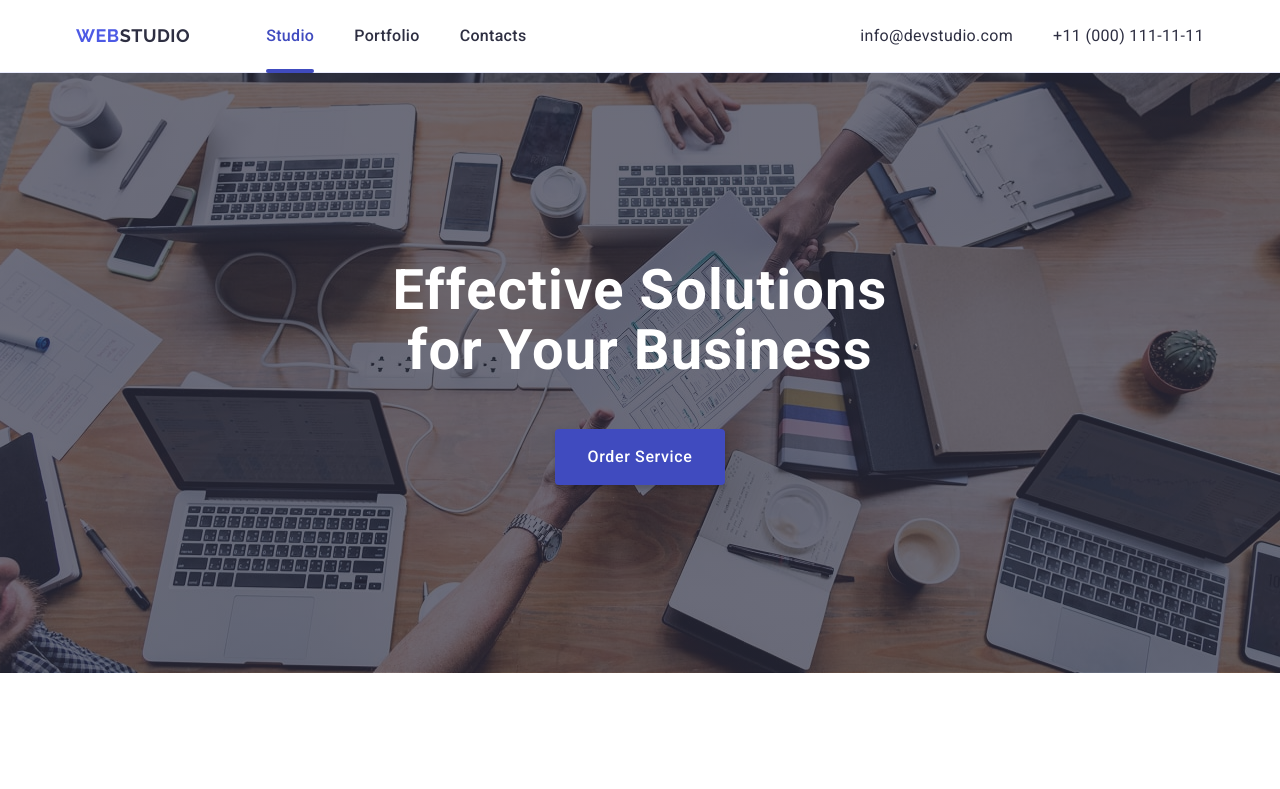
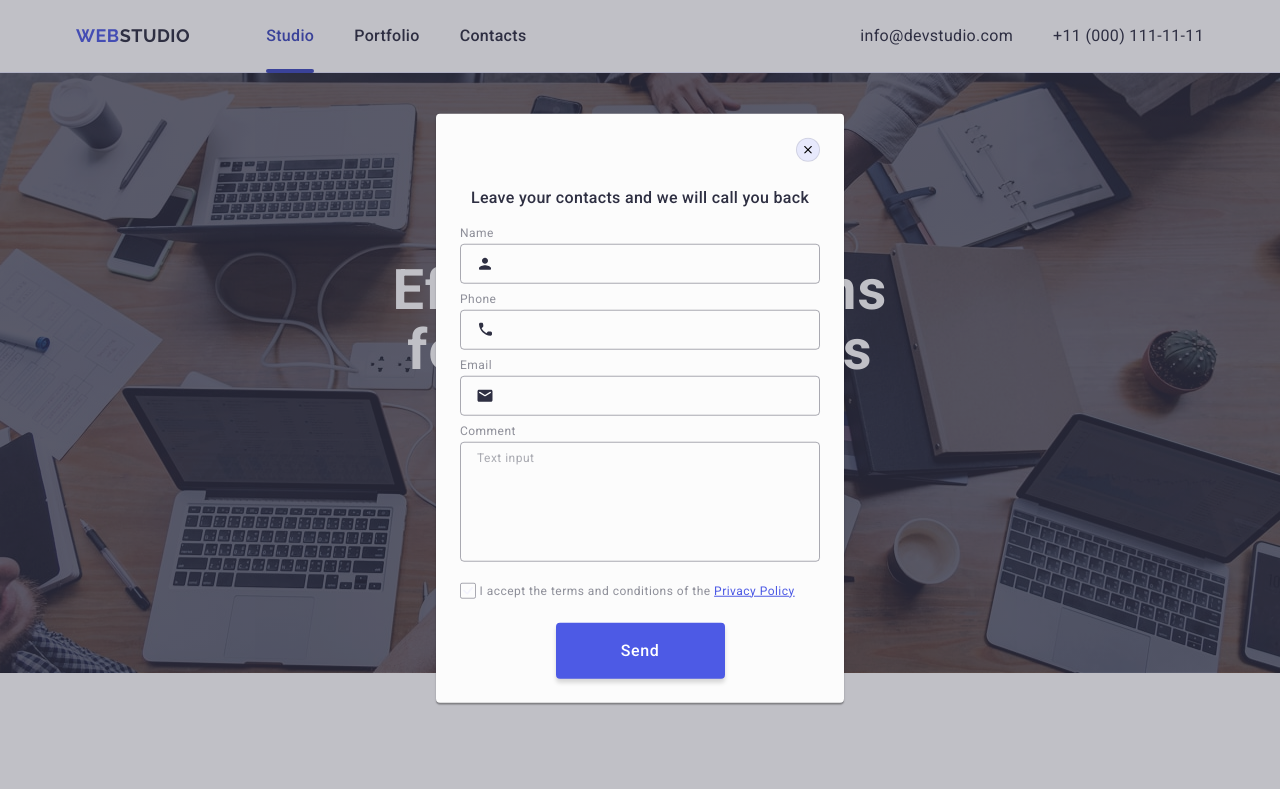
Before and after one commit to Vadimeks/goit-markup-hw-06, a plain HTML site: page index.html in a window 1280 px wide. Both pictures are taken after a click on the button "Order Service". Shown: the top 789 px of the page. Drawn offline with nearby package versions, Linux system fonts and the light colour scheme.

Commit message:
add modal window

```diff
--- a/css/styles-old.css
+++ b/css/styles-old.css
@@ -1,4 +1,3 @@
-/* /*--------------------------------- Modal window *----------------------------/ */
 .backdrop {
   width: 100%;
   height: 100%;
--- a/css/styles.css
+++ b/css/styles.css
@@ -372,7 +372,7 @@ button {
       rgba(46, 47, 66, 0.7),
       rgba(46, 47, 66, 0.7)
     ),
-    url(../images/hero-img/Dark-bg-mob-min.jpg);
+    url(../images/hero-img/dark-bg-desc-min.jpg);
   background-repeat: no-repeat;
   background-size: cover;
   background-position: center;
@@ -982,3 +982,199 @@ button {
     gap: 0;
   }
 }
+/* _____________________________________________ */
+/* /*-------- Modal window *--------------/ */
+.backdrop {
+  width: 100%;
+  height: 100%;
+  position: fixed;
+  top: 0;
+  background-color: rgba(46, 47, 66, 0.3);
+  opacity: 0;
+  visibility: hidden;
+  pointer-events: none;
+  transition: opacity 250ms cubic-bezier(0.4, 0, 0.2, 1),
+    visibility 250ms cubic-bezier(0.4, 0, 0.2, 1);
+}
+
+.is-open {
+  opacity: 1;
+  visibility: visible;
+  pointer-events: auto;
+}
+
+.modal {
+  width: 408px;
+  min-height: 584px;
+  background-color: #fcfcfc;
+  border-radius: 4px;
+  position: absolute;
+  top: 50%;
+  left: 50%;
+  transform: translate(-50%, -50%);
+  padding: 72px 24px 24px 24px;
+  margin-top: 8px;
+  margin-bottom: 8px;
+  box-shadow: 0px 1px 1px rgba(0, 0, 0, 0.14), 0px 1px 3px rgba(0, 0, 0, 0.12),
+    0px 2px 1px rgba(0, 0, 0, 0.2);
+  transition: transform 250ms cubic-bezier(0.4, 0, 0.2, 1);
+}
+
+.modal-close {
+  position: absolute;
+  width: 24px;
+  height: 24px;
+  border-radius: 50%;
+  display: flex;
+  align-items: center;
+  justify-content: center;
+  border: 1px solid rgba(0, 0, 0, 0.1);
+  background-color: #e7e9fc;
+  padding: 0;
+  cursor: pointer;
+  transition: background-color 250ms cubic-bezier(0.4, 0, 0.2, 1),
+    border 250ms cubic-bezier(0.4, 0, 0.2, 1);
+  top: 24px;
+  right: 24px;
+}
+.close-btn {
+  width: 8px;
+  height: 8px;
+  transition: fill 250ms cubic-bezier(0.4, 0, 0.2, 1);
+}
+.modal-close:hover,
+.modal-close:focus {
+  background-color: rgb(64, 75, 191);
+  border: none;
+  fill: rgb(255, 255, 255);
+}
+.modal-title {
+  font-style: inherit;
+  text-align: center;
+  margin-bottom: 16px;
+  font-weight: 500;
+  font-size: 16px;
+  line-height: 24px;
+  letter-spacing: 0.02em;
+  color: rgb(46, 47, 66);
+}
+.modal-form {
+  text-align: center;
+}
+.input-wrapper {
+  position: relative;
+}
+
+.form-field {
+  margin-bottom: 8px;
+}
+
+.form-input {
+  width: 100%;
+  height: 40px;
+  border: 1px solid rgba(46, 47, 66, 0.4);
+  background-color: transparent;
+  border-radius: 4px;
+  padding-left: 38px;
+  padding-right: 4px;
+  font-size: 16px;
+  color: rgb(46, 47, 66);
+  outline: transparent;
+  transition: border-color 250ms cubic-bezier(0.4, 0, 0.2, 1);
+}
+.form-icon {
+  fill: rgb(46, 47, 66);
+  position: absolute;
+  left: 16px;
+  top: 50%;
+  transform: translateY(-50%);
+  transition: fill 250ms cubic-bezier(0.4, 0, 0.2, 1);
+}
+.form-label {
+  display: block;
+  margin-bottom: 4px;
+  color: #8e8f99;
+  line-height: 1.17;
+  letter-spacing: 0.04em;
+  font-size: 12px;
+  cursor: pointer;
+  text-align: left;
+}
+
+.form-textarea {
+  width: 100%;
+  height: 120px;
+  border: 1px solid rgba(46, 47, 66, 0.4);
+  background-color: transparent;
+  color: rgba(46, 47, 66, 0.4);
+  font-size: 12px;
+  line-height: 1.17;
+  letter-spacing: 0.04em;
+  border-radius: 4px;
+  padding: 8px 16px;
+  outline: transparent;
+  resize: none;
+  transition: border-color 250ms cubic-bezier(0.4, 0, 0.2, 1);
+}
+.form-field.textarea-div {
+  margin-bottom: 16px;
+}
+.form-field:focus-within .form-textarea {
+  stroke: rgb(77, 90, 229);
+}
+.form-textarea::placeholder {
+  color: rgba(46, 47, 66, 0.4);
+}
+
+.form-input:focus,
+.form-textarea:focus {
+  border-color: #4d5ae5;
+}
+.form-input:focus + .form-icon {
+  stroke: rgb(77, 90, 229);
+  fill: rgb(77, 90, 229);
+}
+
+.form-field.checkbox {
+  margin-bottom: 24px;
+}
+.form-checkbox {
+  position: absolute;
+  width: 1px;
+  height: 1px;
+  padding: 0;
+  margin: -1px;
+  overflow: hidden;
+  clip: rect(0, 0, 0, 0);
+  border: 0;
+}
+
+.custom-icon {
+  width: 16px;
+  height: 16px;
+  border: 1px solid rgba(46, 47, 66, 0.4);
+  border-radius: 2px;
+  transition: background-color 250ms cubic-bezier(0.4, 0, 0.2, 1),
+    border 250ms cubic-bezier(0.4, 0, 0.2, 1),
+    fill 250ms cubic-bezier(0.4, 0, 0.2, 1);
+  display: inline-flex;
+  align-items: center;
+  justify-content: center;
+  fill: transparent;
+}
+
+.form-checkbox:checked + .form-label .custom-icon {
+  background-color: #404bbf;
+  border: none;
+  fill: #f4f4fd;
+}
+
+.check-link {
+  color: #4d5ae5;
+  text-decoration: underline;
+}
+
+.form-button {
+  display: block;
+  margin: 0 auto;
+}
--- a/index.html
+++ b/index.html
@@ -595,8 +595,8 @@
             </div>
         </div>
     </footer>
-    <div class="backdrop hidden" data-modal>
-        <div class="modal">
+    <div class="backdrop" data-modal>
+        <div class="modal container">
             <button class="modal-close" type="button" data-modal-close>
                 <svg width="8" height="8" class="close-btn">
                     <use href="./images/icons.svg#icon-close">
```
